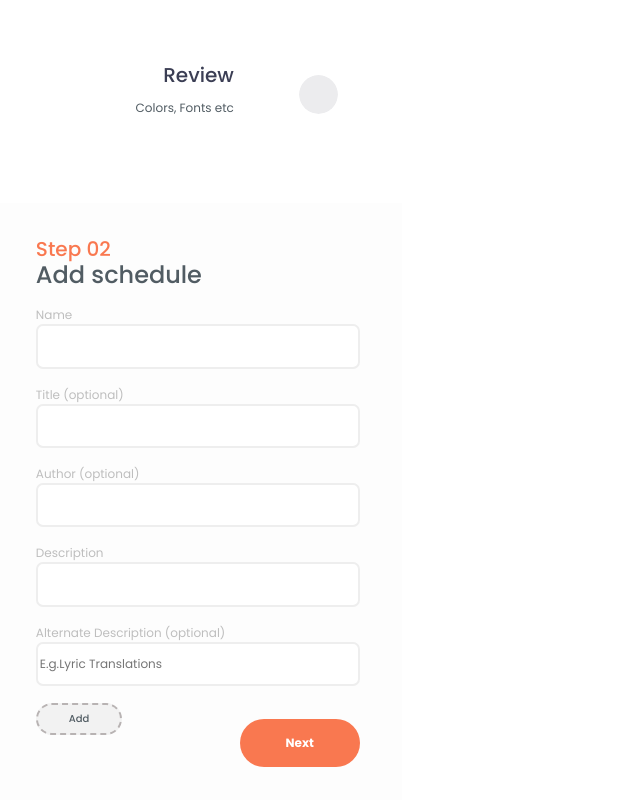
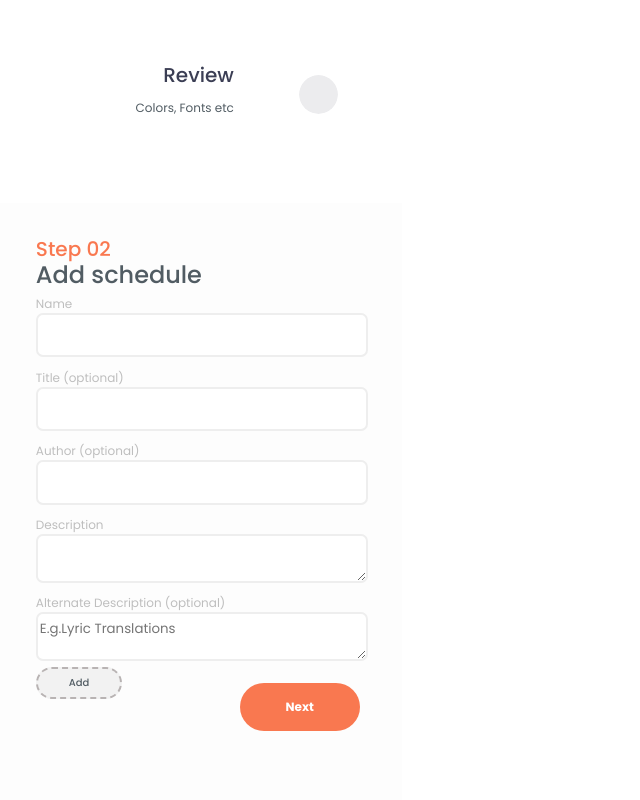
Before and after one commit to nology-tech/oae-event-cms, a React (Create React App) app: page / in a window 1280 px wide. Shown: the part 693-1493 px from the top of the page, without its empty margins (0-640 px from the left). Built offline with nearby package versions, Linux system fonts and the light colour scheme.

Commit message:
form-textarea-changes

```diff
--- a/package.json
+++ b/package.json
@@ -9,9 +9,10 @@
     "@testing-library/user-event": "^12.1.10",
     "react": "^17.0.2",
     "react-dom": "^17.0.2",
+    "react-router-dom": "^6.1.1",
     "react-scripts": "4.0.3",
-    "web-vitals": "^1.0.1",
-    "react-router-dom": "^6.1.1"
+    "react-textarea-autosize": "^8.3.3",
+    "web-vitals": "^1.0.1"
   },
   "scripts": {
     "predeploy": "npm run build",
--- a/src/assets/styles/_variables.scss
+++ b/src/assets/styles/_variables.scss
@@ -21,5 +21,6 @@ $form-background-color: #fdfdfd;
 $form-input-color: #ffffff;
 $form-label-color: #bebebe;
 $form-input-border-color: #eeeeee;
+$form-title-weight: 500;
 // Font size
 $base-font: 1rem;
--- a/src/assets/styles/layout/_forms.scss
+++ b/src/assets/styles/layout/_forms.scss
@@ -12,19 +12,18 @@
   padding-top: 4.2vh;
   padding-left: 2.8vw;
   padding-bottom: 4.12vh;
-  justify-content: space-between;
 
   &__title {
-    &__step {
+    &-step {
       text-align: left;
       color: $primary-color;
-      font-weight: 500;
+      font-weight: $form-title-weight;
       margin: 0;
     }
-    &__main {
+    &-main {
       text-align: left;
       color: $text-color;
-      font-weight: 500;
+      font-weight: $form-title-weight;
       margin: 0;
     }
   }
@@ -32,18 +31,21 @@
   &__section {
     display: flex;
     flex-direction: column;
+    margin: 0.35rem 0;
   }
 
   &__input {
     background-color: $form-input-color;
     border: $form-input-border-color 2px solid;
     border-radius: 7px;
-    height: 4.8vh;
+    min-height: 4.8vh;
+    max-width: 100%;
+    min-width: 100%;
+    overflow: hidden;
   }
 
   &__label {
-    //Should this be global styles?
-    font-size: 12px;
+    font-size: calc($base-font * 0.75);
     color: $form-label-color;
   }
 
--- a/src/components/EventFlow/ScheduleForm/ScheduleForm.jsx
+++ b/src/components/EventFlow/ScheduleForm/ScheduleForm.jsx
@@ -2,19 +2,20 @@ import React from "react";
 import Button from "../../Button/Button";
 import "./ScheduleForm.scss"
 import "../../../assets/styles/layout/_forms.scss"
+import TextareaAutosize from 'react-textarea-autosize';
 
 const ScheduleForm = () => {
   return (
     <>
     <form className ="schedule-form form">
      <div className="form__title">
-          <h3 className="form__title__step">Step 02</h3>
-          <h2 className="form__title__main">Add schedule</h2>
+          <h3 className="form__title-step">Step 02</h3>
+          <h2 className="form__title-main">Add schedule</h2>
       </div>
 
       <div className="schedule-form__name form__section">
         <label for="name" className="form__label">Name</label>
-        <input type="text" id="name" name="name" className="form__input"></input>
+        <input type="text" id="name" name="name" className="form__input" required></input>
       </div>
       <div className="schedule-form__title form__section">
         <label for="title" className="form__label">Title (optional)</label>
@@ -26,13 +27,14 @@ const ScheduleForm = () => {
       </div>
       <div className="schedule-form__description form__section">
         <label for="description" className="form__label">Description</label>
-        <input type="text" id="description" name="description" className="form__input"></input>
+        <TextareaAutosize name="description" id="description" className="form__input" required />
       </div>
       <div className = "schedule-form__alternate-description form__section">
         <label for="alternate-description" className="form__label">
             Alternate Description (optional)
         </label>
-        <input type="text" id="alternate-description" name="alternate-description" className="form__input" placeholder="E.g.Lyric Translations"></input>
+        <TextareaAutosize name="alternate-description" id="alternate-description" className="form__input" placeholder="E.g.Lyric Translations" cacheMeasurements
+        />
       </div>
       <div className="schedule-form__buttons form__buttons">
         <Button buttonType="tertiary" buttonText="Add" className="form__button-add"/>
--- a/src/components/EventFlow/ScheduleForm/ScheduleForm.scss
+++ b/src/components/EventFlow/ScheduleForm/ScheduleForm.scss
@@ -13,3 +13,7 @@
     }
   }
 }
+
+#description, #alternate-description {
+  padding-top: 0.3rem;
+}
```
Also changed, not shown: 1 other file (tests, documents, lock files or other folders).
